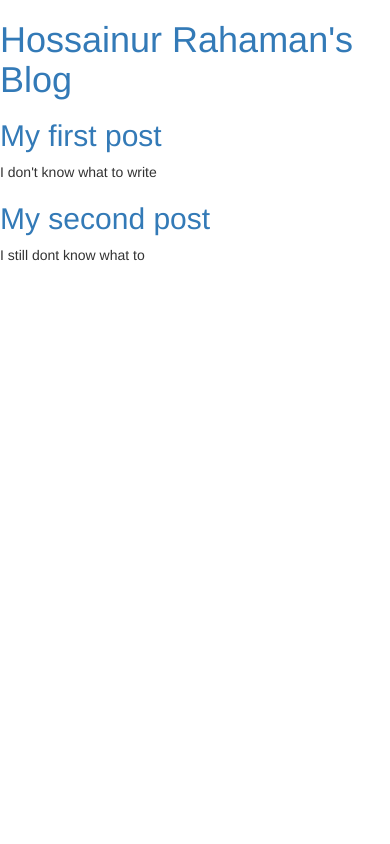
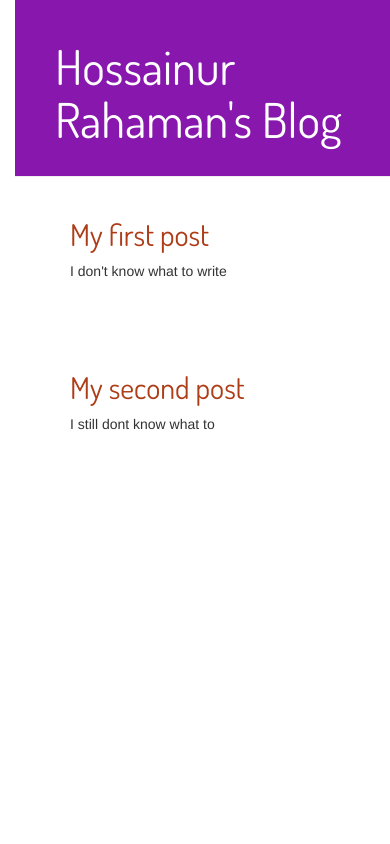
Before and after one commit to rhossainur/first-blog-using-django, a Django app: page / in a window 390 px wide. Run offline with Django 3.2, Linux system fonts and the light colour scheme; data that the repository does not hold is empty; some libraries are stand-ins or nearby versions.

Commit message:
css addeed

```diff
--- /dev/null
+++ b/blog/static/css/blog.css
@@ -0,0 +1,63 @@
+h1 a {
+color : #8717AD;
+font-family: 'Dosis', sans-serif;
+}
+h2 a{
+color: #AD3C17;
+font-family: 'Dosis', sans-serif;
+}
+body {
+    padding-left: 15px;
+}
+
+.page-header {
+    background-color: #8717AD;
+    margin-top: 0;
+    padding: 20px 20px 20px 40px;
+}
+
+.page-header h1, .page-header h1 a, .page-header h1 a:visited, .page-header h1 a:active {
+    color: #ffffff;
+    font-size: 36pt;
+    text-decoration: none;
+}
+
+.content {
+    margin-left: 40px;
+}
+
+h1, h2, h3, h4 {
+    font-family: 'Dosis', sans-serif;
+}
+
+.date {
+    color: #828282;
+}
+
+.save {
+    float: right;
+}
+
+.post-form textarea, .post-form input {
+    width: 100%;
+}
+
+.top-menu, .top-menu:hover, .top-menu:visited {
+    color: #ffffff;
+    float: right;
+    font-size: 26pt;
+    margin-right: 20px;
+}
+
+.post {
+    margin-bottom: 70px;
+}
+
+.post h1 a, .post h1 a:visited {
+    color: #AD3C17;
+}
+
+.post h2 a:hover
+{
+color: #AD3C17;
+}
--- a/blog/templates/blog/post_list.html
+++ b/blog/templates/blog/post_list.html
@@ -1,31 +1,54 @@
+{% load staticfiles %}
 <html>
     <head>
 		<link rel="stylesheet" href="//maxcdn.bootstrapcdn.com/bootstrap/3.2.0/css/bootstrap.min.css">
+		<link href="https://fonts.googleapis.com/css?family=Dosis" rel="stylesheet">
 		<link rel="stylesheet" href="//maxcdn.bootstrapcdn.com/bootstrap/3.2.0/css/bootstrap-theme.min.css">
+		<link rel="stylesheet" href="{% static 'css/blog.css' %}">
         <title>My first Django powered blog ;)</title>
     </head>
     <body>
-        <div>
+        <div class="page-header">
             <h1><a href="">Hossainur Rahaman's Blog</a></h1>
+
+        </div>
+		<div class="content container">
+    <div class="row">
+        <div class="col-md-8">
             {% for post in posts %}
-            <div>
-				<p>published: {{post.published_date}}</p>
-				<h2><a href="">{{post.title}}</a></h2>
-				<p>{{post.text|linebreaksbr}}</p>
-            </div>
+                <div class="post">
+                    <div class="date">
+                        <p>published: {{ post.published_date }}</p>
+                    </div>
+                    <h1><a href="">{{ post.title }}</a></h1>
+                    <p>{{ post.text|linebreaksbr }}</p>
+                </div>
             {% endfor %}
         </div>
+    </div>
+</div>
 
-        <div>
+<div class="content container">
+    <div class="row">
+        <div class="col-md-8">
+        <div class="post">
 
             <h2><a href="">My first post</a></h2>
             <p>I don't know what to write</p>
         </div>
-
-        <div>
+        </div>
+        </div>
+        </div>
+<div class="content container">
+    <div class="row">
+        <div class="col-md-8">
+        <div class="post">
 
             <h2><a href="">My second post</a></h2>
             <p>I still dont know what to</p>
         </div>
+        </div>
+        </div>
+        </div>
     </body>
 </html>
```
